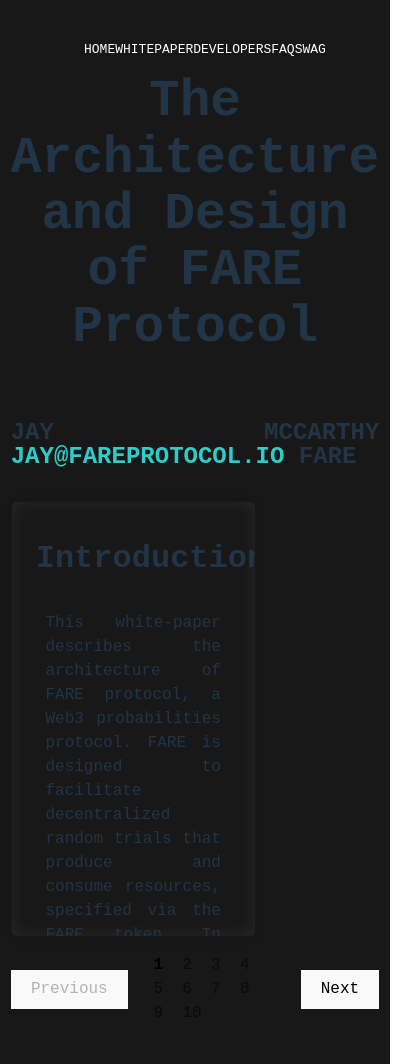
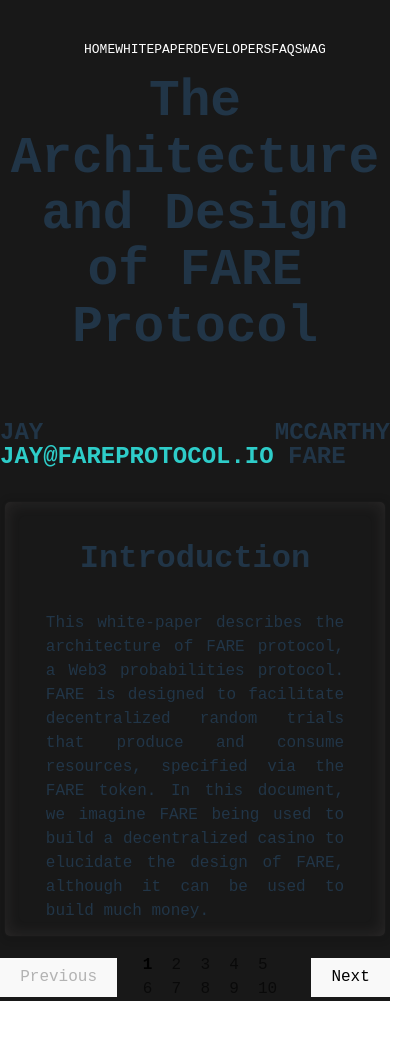
Before and after one commit to fareplay-labs/fare-protocol, a React (Vite) app: page /whitepaper in a window 390 px wide. Shown: the whole page, 418 px wide, since content can reach past the window. After the commit the page ends 1001 px from the top, so only its background shows below. Built offline with nearby package versions, Linux system fonts and the light colour scheme; a web font is replaced by a local one.

Commit message:
adjusted screen size css

```diff
--- a/src/App.css
+++ b/src/App.css
@@ -24,6 +24,12 @@
   align-items: center;
 }
 
+@media (max-width: 1000px) {
+  .page-wrapper {
+    padding: 10% 0 0 0;
+  }
+}
+
 .content-section {
   width: 60%;
   max-width: 1280px;
@@ -35,6 +41,12 @@
   text-align: justify;
 }
 
+@media (max-width: 1000px) {
+  .content-section {
+    width: 85%;
+  }
+}
+
 .sub-header {
   text-transform: uppercase;
   font-size: 1.5rem;
--- a/src/pages/developers/index.tsx
+++ b/src/pages/developers/index.tsx
@@ -1,7 +1,14 @@
+
+
 export const DevelopersPage = () => {
   return (
     <div className="page-wrapper">
       <h1>Developers Page</h1>
+      <h2>IPFS</h2>
+      <h2>Custom Domain</h2>
+      <h2>Custom UI</h2>
+      <h2>Custom Backend</h2>
+      <h2>Privy NPM</h2>
     </div>
   );
 };
--- a/src/pages/whitepaper/styles.css
+++ b/src/pages/whitepaper/styles.css
@@ -2,6 +2,8 @@
   height: 50vh;
   width: 50vw;
   overflow: scroll;
+  margin: auto;
+
   box-shadow:
     1px 1px 5px 5px rgba(0, 0, 0, 0.062),
     inset 0px 0px 15px 1px #af99991f;
@@ -11,6 +13,12 @@
 
   scrollbar-width: none; /* Firefox */
   -ms-overflow-style: none; /* IE and Edge */
+}
+
+@media (max-width: 1000px) {
+  .paper-card {
+    width: 85%;
+  }
 }
 
 .paper-card::-webkit-scrollbar {
```
